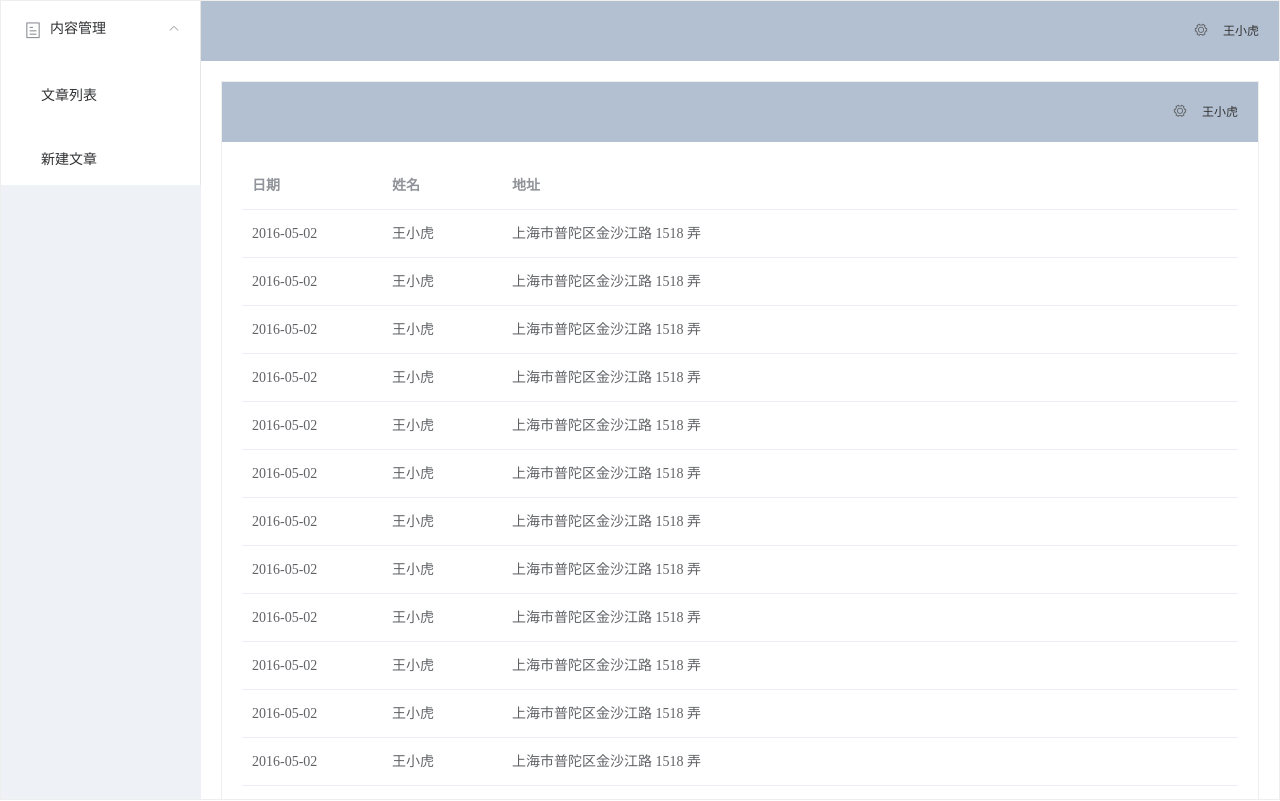
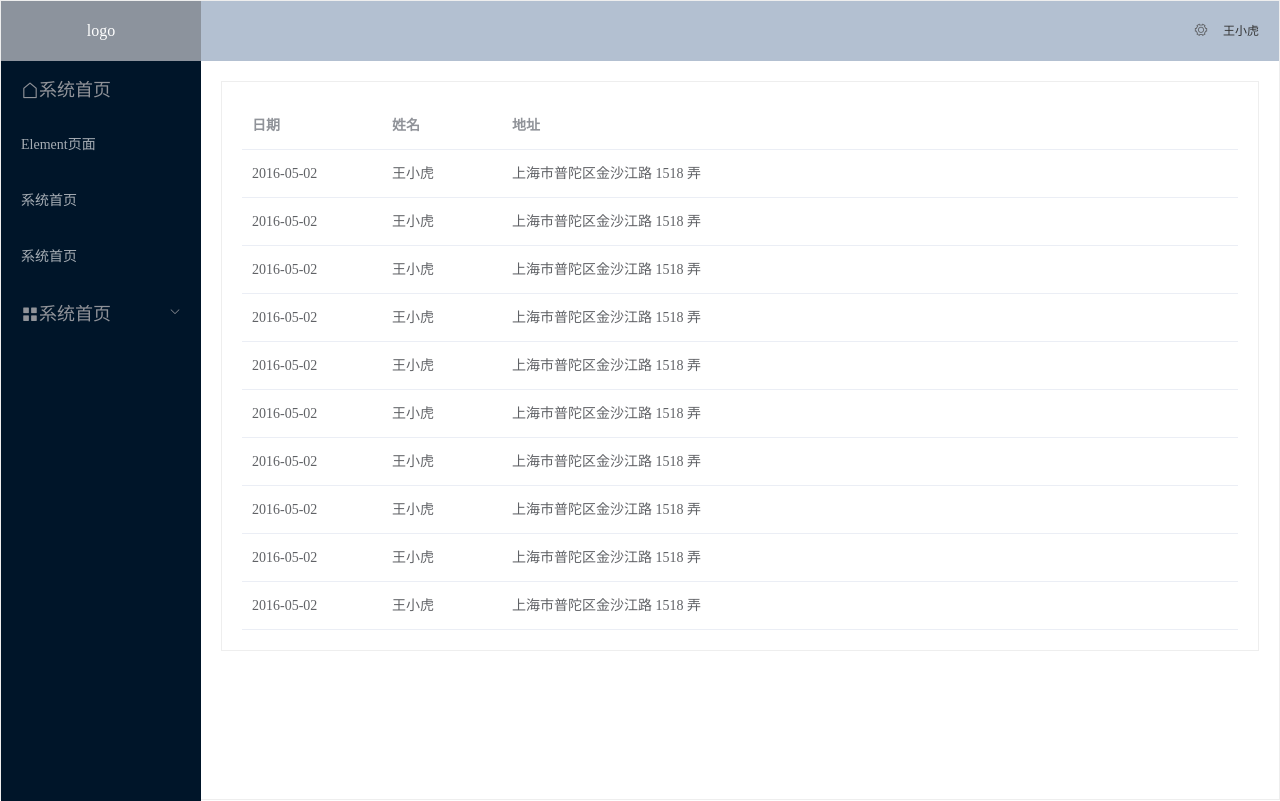
Before and after one commit to YanJun1024/elementui, a Vue app: page /#/ in a window 1280 px wide. Built offline with nearby package versions, Linux system fonts and the light colour scheme.

Commit message:
已高亮

```diff
--- a/src/App.vue
+++ b/src/App.vue
@@ -1,17 +1,35 @@
 <template>
   <el-container style="height: 100vh; border: 1px solid #eee">
-    <el-aside width="200px" style="background-color: rgb(238, 241, 246)">
-      <el-menu router :default-openeds="['1']">
-        <el-submenu index="1">
+    <el-aside style="width:200px ;min-height:100vh; background-color:#001529;">
+      <div
+        style="height: 60px;background-color: #8c939d;color:white;display: flex;align-items: center;justify-content: center;">
+        logo
+      </div>
+      <el-menu style="border:none;" active-text-color="#fff" text-color="rgba(255,255,255,0.65)"
+        background-color="#001529" :default-activer="$route.path" router>
+        <el-menu-item index="/">
+          <template>
+            <i class="el-icon-house">
+              <span>系统首页</span>
+            </i>
+          </template>
+        </el-menu-item>
+        <el-menu-item index="/element"> Element页面</el-menu-item>
+        <el-menu-item>
+          系统首页
+        </el-menu-item>
+        <el-menu-item>
+          系统首页
+        </el-menu-item>
+        <el-submenu>
           <template slot="title">
-            <i class="el-icon-tickets"></i>内容管理
+            <i class="el-icon-menu">
+              <span>系统首页</span>
+            </i>
           </template>
-          <el-menu-item-group>
-            <el-menu-item index="/articles/index">文章列表</el-menu-item>
-          </el-menu-item-group>
-          <el-menu-item-group>
-            <el-menu-item index="/articles/create">新建文章</el-menu-item>
-          </el-menu-item-group>
+          <el-menu-item>
+            用户信息
+          </el-menu-item>
         </el-submenu>
       </el-menu>
     </el-aside>
--- a/src/components/HelloWorld.vue
+++ b/src/components/HelloWorld.vue
@@ -1,20 +1,6 @@
 <template>
-  <div style="height:100vh">
-    <el-container style="height: 100vh; border: 1px solid #eee">
-
-      <el-container>
-        <el-header style="text-align: right; font-size: 12px">
-          <el-dropdown>
-            <i class="el-icon-setting" style="margin-right: 15px"></i>
-            <el-dropdown-menu slot="dropdown">
-              <el-dropdown-item>查看</el-dropdown-item>
-              <el-dropdown-item>新增</el-dropdown-item>
-              <el-dropdown-item>删除</el-dropdown-item>
-            </el-dropdown-menu>
-          </el-dropdown>
-          <span>王小虎</span>
-        </el-header>
-
+  <div>
+    <el-container style="height: 100%; border: 1px solid #eee">
       <el-main>
         <el-table :data="tableData">
           <el-table-column prop="date" label="日期" width="140">
@@ -25,7 +11,6 @@
           </el-table-column>
         </el-table>
       </el-main>
-      </el-container>
     </el-container>
 
   </div>
@@ -40,7 +25,7 @@ export default {
       address: '上海市普陀区金沙江路 1518 弄'
     };
     return {
-      tableData: Array(20).fill(item)
+      tableData: Array(10).fill(item)
     }
   },
 
--- a/src/router/index.js
+++ b/src/router/index.js
@@ -11,7 +11,7 @@ const routes = [
     component: HomeView
   },
   {
-    path: '/about',
+    path: '/element',
     name: 'about',
     // route level code-splitting
     // this generates a separate chunk (about.[hash].js) for this route
```
Lines whose indentation alone changed are shown as unchanged.
